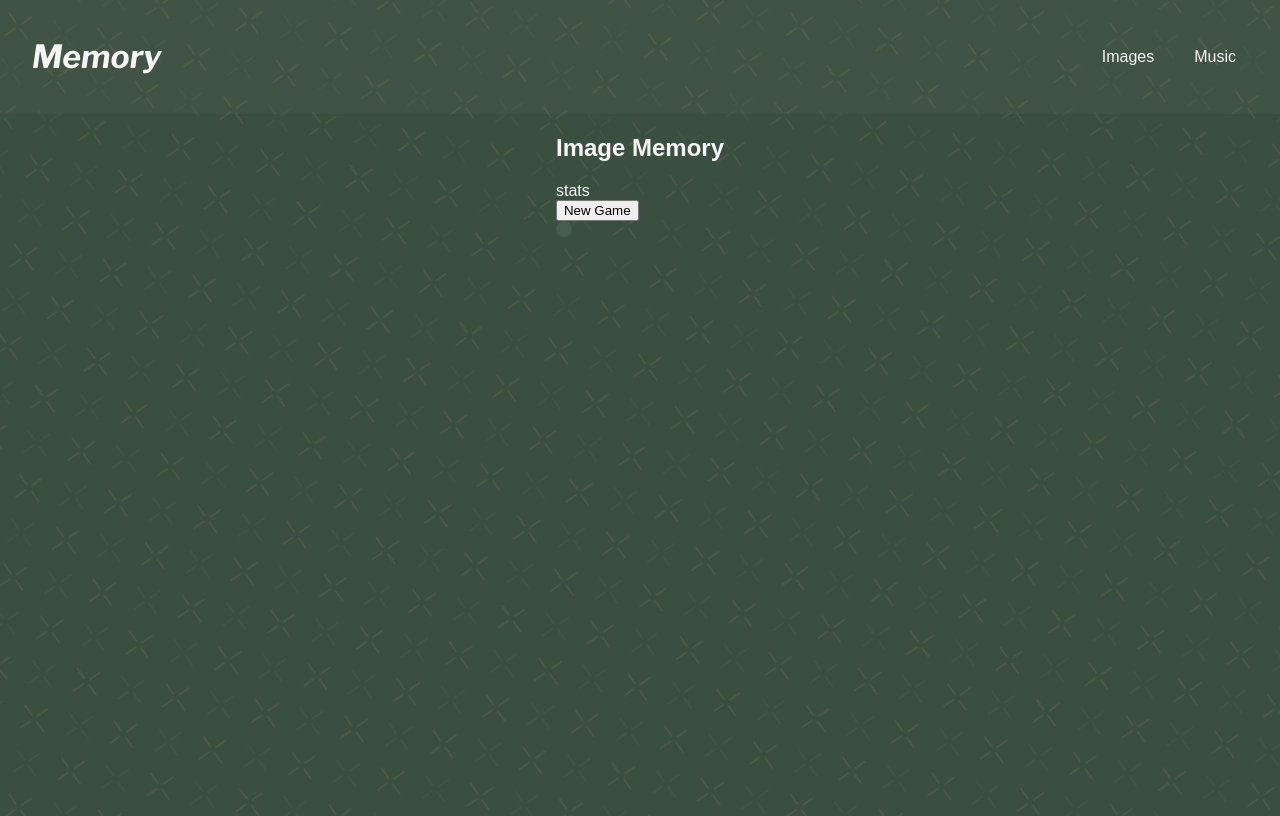
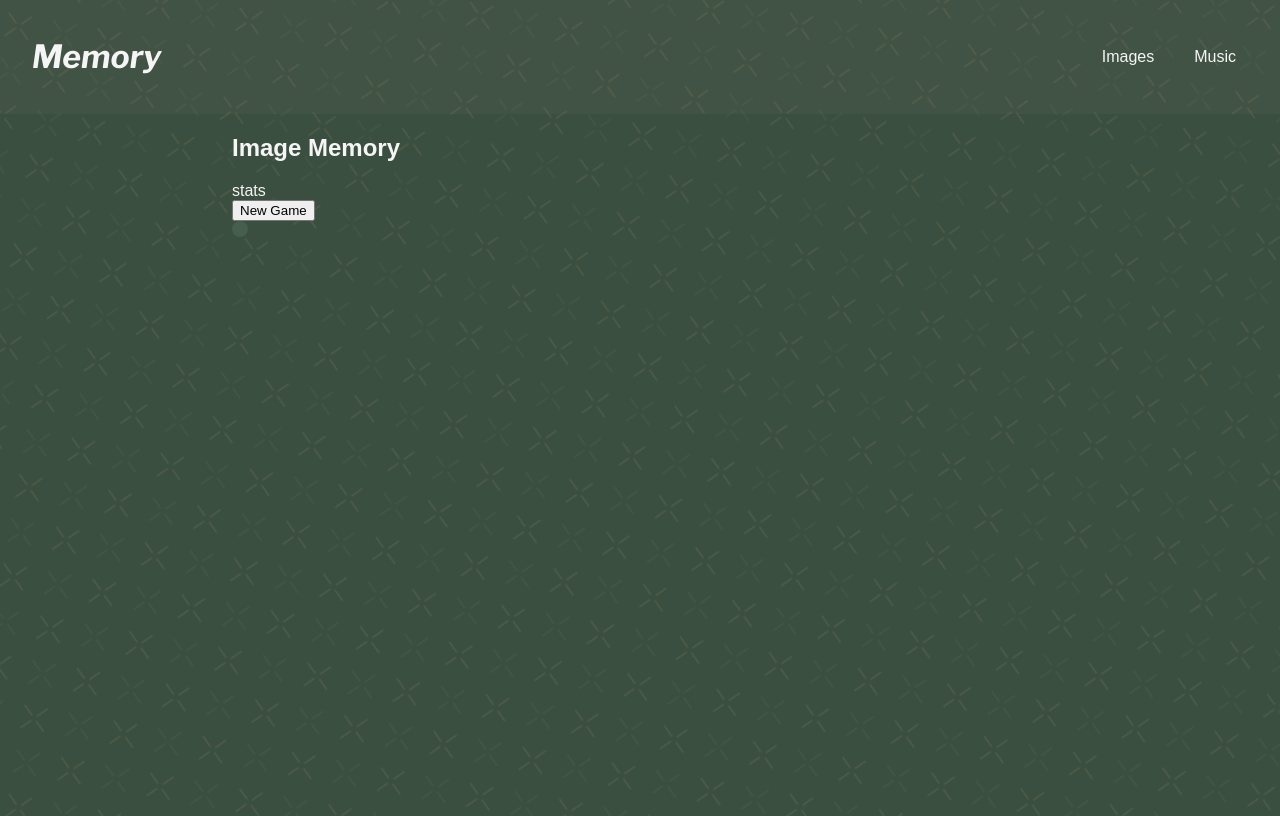
Before and after one commit to allokz/react--sound-memory, a React (Create React App) app: page / in a window 1280 px wide. Both pictures are taken after a click on the button "Images". Built offline with nearby package versions, Linux system fonts and the light colour scheme.

Commit message:
Change gameApp width to fixed size

```diff
--- a/src/Components/MemoryImages/MemoryImages.css
+++ b/src/Components/MemoryImages/MemoryImages.css
@@ -1,4 +1,4 @@
 #gameApp {
-    width: fit-content;
+    width: 816px;
     margin: 0 auto;
 }
```
